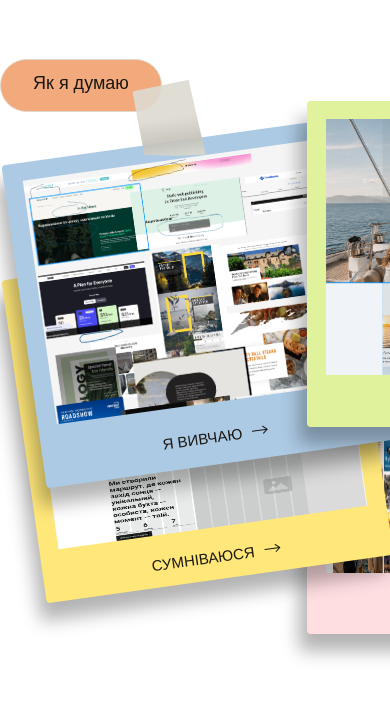
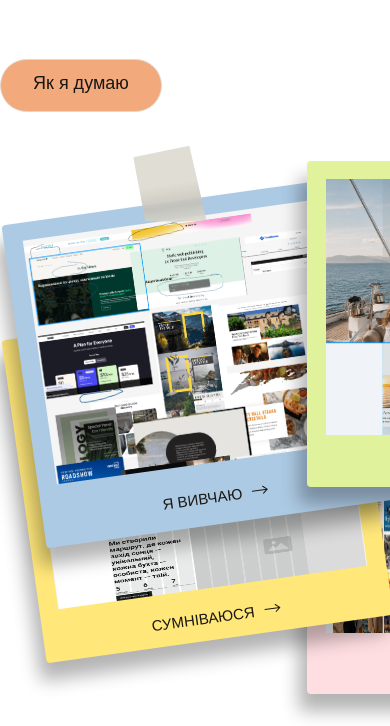
Before and after one commit to Agienko/designer-cv, a website built with Vite: page index.html in a window 390 px wide. Shown: the part 2018-2744 px from the top of the page. Built offline with nearby package versions, Linux system fonts and the light colour scheme; files whose address does not match are found by name.

Commit message:
add first adaptive

```diff
--- a/src/css/thinking.css
+++ b/src/css/thinking.css
@@ -78,7 +78,7 @@
     .thinking-card-wrapper {
         width: 350px;
         height: 420px;
-        margin-top: -120px;
+        margin-top: -60px;
     }
 
     .thinking-card {
@@ -96,6 +96,6 @@
 
     .thinking-card-scotch {
         margin-left: 140px;
-        transform: translateY(18px);
+        /*transform: translateY(18px);*/
     }
 }
```
